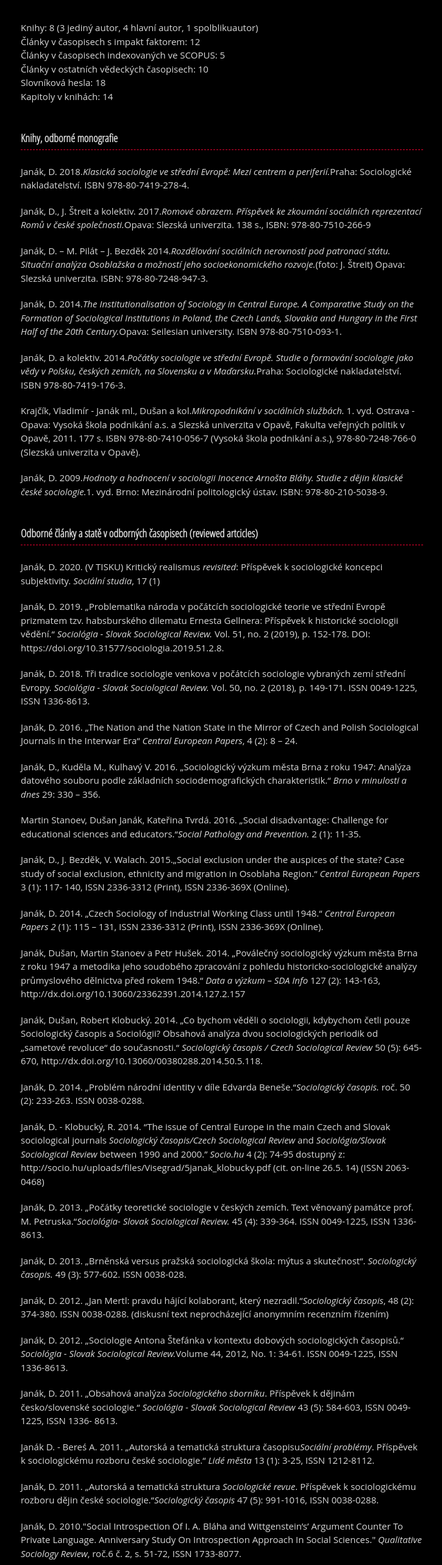
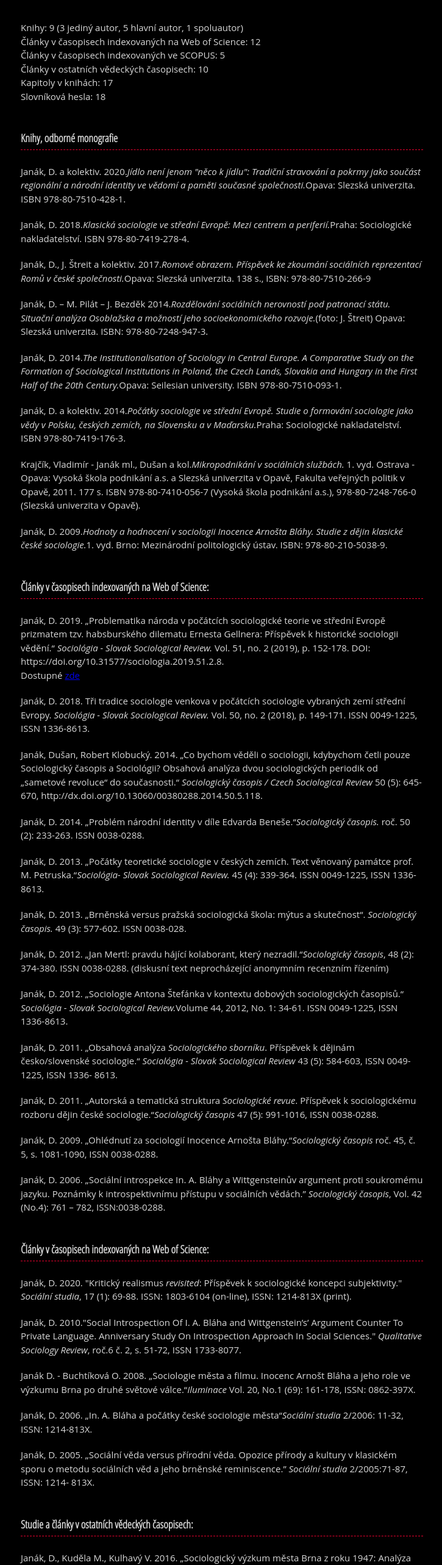
Before and after one commit to KaterinaGajdova/dusanjanak, a Gatsby site: page /science-publications in a window 1280 px wide. Shown: the part 100-2666 px from the top of the page at 61% size, without its empty margins (146-871 px from the left). Built offline with nearby package versions, Linux system fonts and the light colour scheme; Gatsby itself is replaced by a stand-in of ours.

Commit message:
publications update

```diff
--- a/src/content/science/publications.js
+++ b/src/content/science/publications.js
@@ -13,15 +13,24 @@ export const Cz = () => {
   return (
     <Content>
       <Section>
-        <div>Knihy: 8 (3 jediný autor, 4 hlavní autor, 1 spolblikuautor)</div>
-        <div>Články v časopisech s impakt faktorem: 12</div>
+        <div>Knihy: 9 (3 jediný autor, 5 hlavní autor, 1 spoluautor)</div>
+        <div>Články v časopisech indexovaných na Web of Science: 12</div>
         <div>Články v časopisech indexovaných ve SCOPUS: 5</div>
         <div>Články v ostatních vědeckých časopisech: 10</div>
-        <div> Slovníková hesla: 18</div>
-        <div>Kapitoly v knihách: 14</div>
+        <div>Kapitoly v knihách: 17</div>
+        <div>Slovníková hesla: 18</div>
       </Section>
       <Section>
         <H4>Knihy, odborné monografie</H4>
+        <Project>
+          Janák, D. a kolektiv. 2020.
+          <i>
+            Jídlo není jenom &quot;něco k jídlu&quot;: Tradiční stravování a
+            pokrmy jako součást regionální a národní identity ve vědomí a paměti
+            současné společnosti.
+          </i>
+          Opava: Slezská univerzita. ISBN 978-80-7510-428-1.
+        </Project>
         <Project>
           Janák, D. 2018.
           <i>
@@ -83,14 +92,7 @@ export const Cz = () => {
       </Section>
 
       <Section>
-        <H4>
-          Odborné články a statě v odborných časopisech (reviewed artcicles)
-        </H4>
-        <Project>
-          Janák, D. 2020. (V TISKU) Kritický realismus <i>revisited</i>:
-          Příspěvek k sociologické koncepci subjektivity. <i>Sociální studia</i>
-          , 17 (1)
-        </Project>
+        <H4>Články v časopisech indexovaných na Web of Science:</H4>
 
         <Project>
           Janák, D. 2019. „Problematika národa v počátcích sociologické teorie
@@ -98,6 +100,11 @@ export const Cz = () => {
           Gellnera: Příspěvek k historické sociologii vědění.“{" "}
           <i>Sociológia - Slovak Sociological Review.</i> Vol. 51, no. 2 (2019),
           p. 152-178. DOI: https://doi.org/10.31577/sociologia.2019.51.2.8.
+          <br />
+          Dostupné{" "}
+          <a href="https://www.sav.sk/journals/uploads/04231017Janak%202-2019.pdf">
+            zde
+          </a>
         </Project>
         <Project>
           Janák, D. 2018. Tři tradice sociologie venkova v počátcích sociologie
@@ -105,40 +112,7 @@ export const Cz = () => {
           <i>Sociológia - Slovak Sociological Review.</i> Vol. 50, no. 2 (2018),
           p. 149-171. ISSN 0049-1225, ISSN 1336-8613.
         </Project>
-        <Project>
-          Janák, D. 2016. „The Nation and the Nation State in the Mirror of
-          Czech and Polish Sociological Journals in the Interwar Era“{" "}
-          <i>Central European Papers</i>, 4 (2): 8 – 24.
-        </Project>
-        <Project>
-          Janák, D., Kuděla M., Kulhavý V. 2016. „Sociologický výzkum města Brna
-          z roku 1947: Analýza datového souboru podle základních
-          sociodemografických charakteristik.“ <i>Brno v minulosti a dnes</i>{" "}
-          29: 330 – 356.
-        </Project>
-        <Project>
-          Martin Stanoev, Dušan Janák, Kateřina Tvrdá. 2016. „Social
-          disadvantage: Challenge for educational sciences and educators.“
-          <i>Social Pathology and Prevention.</i> 2 (1): 11-35.
-        </Project>
-        <Project>
-          Janák, D., J. Bezděk, V. Walach. 2015.„Social exclusion under the
-          auspices of the state? Case study of social exclusion, ethnicity and
-          migration in Osoblaha Region.“ <i>Central European Papers</i> 3 (1):
-          117- 140, ISSN 2336-3312 (Print), ISSN 2336-369X (Online).
-        </Project>
-        <Project>
-          Janák, D. 2014. „Czech Sociology of Industrial Working Class until
-          1948.“ <i>Central European Papers 2</i> (1): 115 – 131, ISSN 2336-3312
-          (Print), ISSN 2336-369X (Online).
-        </Project>
-        <Project>
-          Janák, Dušan, Martin Stanoev a Petr Hušek. 2014. „Poválečný
-          sociologický výzkum města Brna z roku 1947 a metodika jeho soudobého
-          zpracování z pohledu historicko-sociologické analýzy průmyslového
-          dělnictva před rokem 1948.“ <i>Data a výzkum – SDA Info</i> 127 (2):
-          143-163, http://dx.doi.org/10.13060/23362391.2014.127.2.157
-        </Project>
+
         <Project>
           Janák, Dušan, Robert Klobucký. 2014. „Co bychom věděli o sociologii,
           kdybychom četli pouze Sociologický časopis a Sociológii? Obsahová
@@ -150,15 +124,7 @@ export const Cz = () => {
           Janák, D. 2014. „Problém národní identity v díle Edvarda Beneše.“
           <i>Sociologický časopis.</i> roč. 50 (2): 233-263. ISSN 0038-0288.
         </Project>
-        <Project>
-          Janák, D. - Klobucký, R. 2014. “The issue of Central Europe in the
-          main Czech and Slovak sociological journals{" "}
-          <i>Sociologický časopis/Czech Sociological Review</i> and{" "}
-          <i>Sociológia/Slovak Sociological Review</i> between 1990 and 2000.”{" "}
-          <i>Socio.hu</i> 4 (2): 74-95 dostupný z:
-          http://socio.hu/uploads/files/Visegrad/5janak_klobucky.pdf (cit.
-          on-line 26.5. 14) (ISSN 2063-0468)
-        </Project>
+
         <Project>
           Janák, D. 2013. „Počátky teoretické sociologie v českých zemích. Text
           věnovaný památce prof. M. Petruska.“
@@ -187,16 +153,34 @@ export const Cz = () => {
           <i>Sociológia - Slovak Sociological Review</i> 43 (5): 584-603, ISSN
           0049-1225, ISSN 1336- 8613.
         </Project>
-        <Project>
-          Janák D. - Bereś A. 2011. „Autorská a tematická struktura časopisu
-          <i>Sociální problémy</i>. Příspěvek k sociologickému rozboru české
-          sociologie.“ <i>Lidé města</i> 13 (1): 3-25, ISSN 1212-8112.
-        </Project>
+
         <Project>
           Janák, D. 2011. „Autorská a tematická struktura{" "}
           <i>Sociologické revue</i>. Příspěvek k sociologickému rozboru dějin
           české sociologie.“
           <i>Sociologický časopis</i> 47 (5): 991-1016, ISSN 0038-0288.
+        </Project>
+
+        <Project>
+          Janák, D. 2009. „Ohlédnutí za sociologií Inocence Arnošta Bláhy.“
+          <i>Sociologický časopis</i> roč. 45, č. 5, s. 1081-1090, ISSN
+          0038-0288.
+        </Project>
+
+        <Project>
+          Janák, D. 2006. „Sociální introspekce In. A. Bláhy a Wittgensteinův
+          argument proti soukromému jazyku. Poznámky k introspektivnímu přístupu
+          v sociálních vědách.” <i>Sociologický časopis</i>, Vol. 42 (No.4): 761
+          – 782, ISSN:0038-0288.
+        </Project>
+      </Section>
+
+      <Section>
+        <H4>Články v časopisech indexovaných na Web of Science:</H4>
+        <Project>
+          Janák, D. 2020. &quot;Kritický realismus <i>revisited</i>: Příspěvek k
+          sociologické koncepci subjektivity.&quot; <i>Sociální studia</i>, 17
+          (1): 69-88. ISSN: 1803-6104 (on-line), ISSN: 1214-813X (print).
         </Project>
         <Project>
           Janák, D. 2010.&quot;Social Introspection Of I. A. Bláha and
@@ -204,6 +188,72 @@ export const Cz = () => {
           Study On Introspection Approach In Social Sciences.&quot;{" "}
           <i>Qualitative Sociology Review</i>, roč.6 č. 2, s. 51-72, ISSN
           1733-8077.
+        </Project>
+        <Project>
+          Janák D. - Buchtíková O. 2008. „Sociologie města a filmu. Inocenc
+          Arnošt Bláha a jeho role ve výzkumu Brna po druhé světové válce.“
+          <i>Iluminace</i> Vol. 20, No.1 (69): 161-178, ISSN: 0862-397X.
+        </Project>
+        <Project>
+          Janák, D. 2006. „In. A. Bláha a počátky české sociologie města“
+          <i>Sociální studia</i> 2/2006: 11-32, ISSN: 1214-813X.
+        </Project>
+        <Project>
+          Janák, D. 2005. „Sociální věda versus přírodní věda. Opozice přírody a
+          kultury v klasickém sporu o metodu sociálních věd a jeho brněnské
+          reminiscence.” <i>Sociální studia</i> 2/2005:71-87, ISSN: 1214- 813X.
+        </Project>
+      </Section>
+
+      <Section>
+        <H4>Studie a články v ostatních vědeckých časopisech:</H4>
+        <Project>
+          Janák, D., Kuděla M., Kulhavý V. 2016. „Sociologický výzkum města Brna
+          z roku 1947: Analýza datového souboru podle základních
+          sociodemografických charakteristik.“ <i>Brno v minulosti a dnes</i>{" "}
+          29: 330 – 356.
+        </Project>
+        <Project>
+          Martin Stanoev, Dušan Janák, Kateřina Tvrdá. 2016. „Social
+          disadvantage: Challenge for educational sciences and educators.“
+          <i>Social Pathology and Prevention.</i> 2 (1): 11-35.
+        </Project>
+        <Project>
+          Janák, D. 2016. „The Nation and the Nation State in the Mirror of
+          Czech and Polish Sociological Journals in the Interwar Era“{" "}
+          <i>Central European Papers</i>, 4 (2): 8 – 24.
+        </Project>
+        <Project>
+          Janák, D., J. Bezděk, V. Walach. 2015.„Social exclusion under the
+          auspices of the state? Case study of social exclusion, ethnicity and
+          migration in Osoblaha Region.“ <i>Central European Papers</i> 3 (1):
+          117- 140, ISSN 2336-3312 (Print), ISSN 2336-369X (Online).
+        </Project>
+        <Project>
+          Janák, D. 2014. „Czech Sociology of Industrial Working Class until
+          1948.“ <i>Central European Papers 2</i> (1): 115 – 131, ISSN 2336-3312
+          (Print), ISSN 2336-369X (Online).
+        </Project>
+        <Project>
+          Janák, Dušan, Martin Stanoev a Petr Hušek. 2014. „Poválečný
+          sociologický výzkum města Brna z roku 1947 a metodika jeho soudobého
+          zpracování z pohledu historicko-sociologické analýzy průmyslového
+          dělnictva před rokem 1948.“ <i>Data a výzkum – SDA Info</i> 127 (2):
+          143-163, http://dx.doi.org/10.13060/23362391.2014.127.2.157
+        </Project>
+        <Project>
+          Janák, D. - Klobucký, R. 2014. “The issue of Central Europe in the
+          main Czech and Slovak sociological journals{" "}
+          <i>Sociologický časopis/Czech Sociological Review</i> and{" "}
+          <i>Sociológia/Slovak Sociological Review</i> between 1990 and 2000.”{" "}
+          <i>Socio.hu</i> 4 (2): 74-95 dostupný z:
+          http://socio.hu/uploads/files/Visegrad/5janak_klobucky.pdf (cit.
+          on-line 26.5. 14) (ISSN 2063-0468)
+        </Project>
+        <Project>
+          Janák D. - Bereś A. 2011. „Autorská a tematická struktura časopisu
+          <i>Sociální problémy</i>. Příspěvek k sociologickému rozboru české
+          sociologie.“ <i>Lidé města</i> 13 (1): 3-25, ISSN 1212-8112.
         </Project>
         <Project>
           Janák, D. 2010. „Klasická sociologie Inocence A. Bláhy v kontextu
@@ -216,31 +266,6 @@ export const Cz = () => {
           zawartości „Przeglądu socjologicznego“ i „Sociologická revue“)“{" "}
           <i>Studia Śląskie</i>, roč. LXIX, s.269-285, ISSN 0039-3355.
         </Project>
-        <Project>
-          Janák, D. 2009. „Ohlédnutí za sociologií Inocence Arnošta Bláhy.“
-          <i>Sociologický časopis</i> roč. 45, č. 5, s. 1081-1090, ISSN
-          0038-0288.
-        </Project>
-        <Project>
-          Janák D. - Buchtíková O. 2008. „Sociologie města a filmu. Inocenc
-          Arnošt Bláha a jeho role ve výzkumu Brna po druhé světové válce.“
-          <i>Iluminace</i> Vol. 20, No.1 (69): 161-178, ISSN: 0862-397X.
-        </Project>
-        <Project>
-          Janák, D. 2006. „Sociální introspekce In. A. Bláhy a Wittgensteinův
-          argument proti soukromému jazyku. Poznámky k introspektivnímu přístupu
-          v sociálních vědách.” <i>Sociologický časopis</i>, Vol. 42 (No.4): 761
-          – 782, ISSN:0038-0288.
-        </Project>
-        <Project>
-          Janák, D. 2006. „In. A. Bláha a počátky české sociologie města“
-          <i>Sociální studia</i> 2/2006: 11-32, ISSN: 1214-813X.
-        </Project>
-        <Project>
-          Janák, D. 2005. „Sociální věda versus přírodní věda. Opozice přírody a
-          kultury v klasickém sporu o metodu sociálních věd a jeho brněnské
-          reminiscence.” <i>Sociální studia</i> 2/2005:71-87, ISSN: 1214- 813X.
-        </Project>
       </Section>
     </Content>
   );
```
